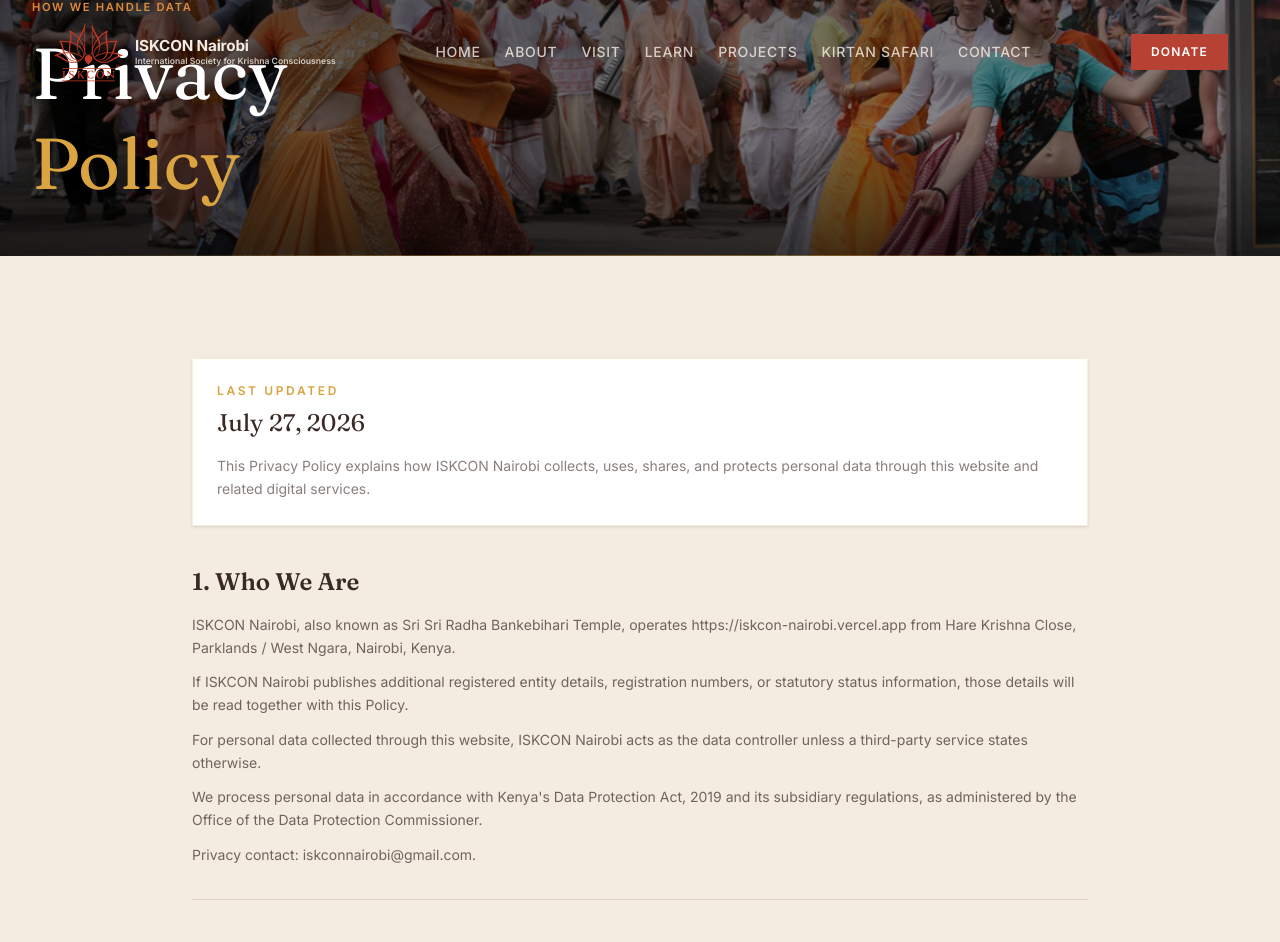
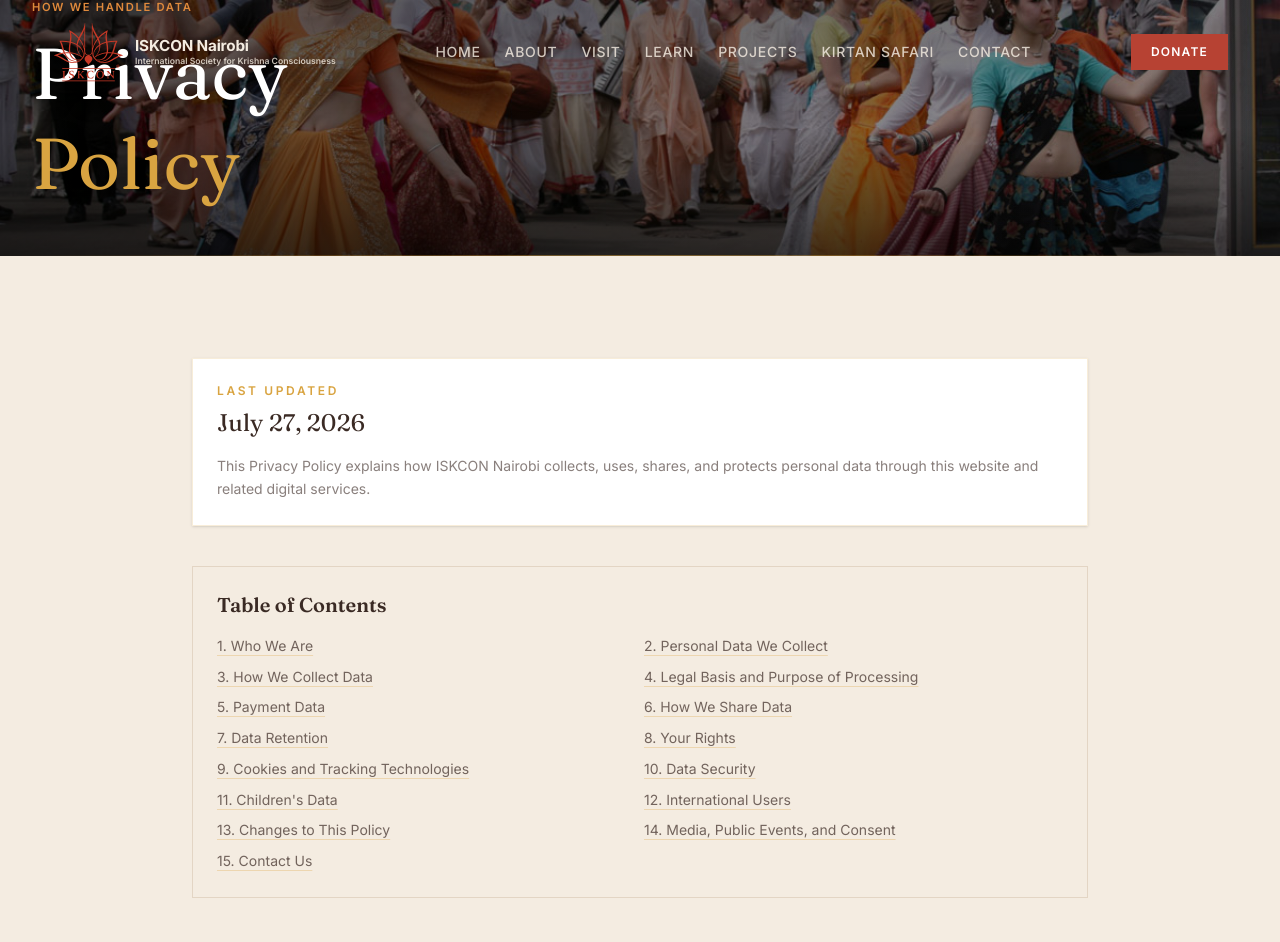
Before and after one commit to mongaremanfredo/iskcon-nairobi, a Next.js app: page /privacy in a window 1280 px wide. Shown: the top 942 px of the page. Built offline with nearby package versions, Linux system fonts and the light colour scheme.

Commit message:
Preserve legal clause numbering

```diff
--- a/src/app/privacy/page.tsx
+++ b/src/app/privacy/page.tsx
@@ -10,6 +10,37 @@ export const metadata: Metadata = {
 const lastUpdated = "July 27, 2026";
 const platformUrl = "https://iskcon-nairobi.vercel.app";
 const templeAddress = templeInfo.addressLines.join(", ");
+
+const parseClauseTitle = (title: string) => {
+  const match = title.match(/^(\d+(?:\.\d+)*)\.\s+(.+)$/);
+  return {
+    number: match?.[1] ?? "",
+    label: match?.[2] ?? title,
+  };
+};
+
+const slugify = (value: string) =>
+  value
+    .toLowerCase()
+    .replace(/&/g, "and")
+    .replace(/[^a-z0-9]+/g, "-")
+    .replace(/^-+|-+$/g, "");
+
+const sectionId = (title: string) => {
+  const { number, label } = parseClauseTitle(title);
+  const numberPart = number.replace(/\./g, "-");
+  return `section-${numberPart}-${slugify(label)}`;
+};
+
+const subClauseNumber = (title: string, index: number) => {
+  const { number } = parseClauseTitle(title);
+  return `${number}.${index + 1}`;
+};
+
+const subClauseId = (title: string, index: number) => {
+  const { label } = parseClauseTitle(title);
+  return `section-${subClauseNumber(title, index).replace(/\./g, "-")}-${slugify(label)}`;
+};
 
 const dataCategories = [
   ["Identity data", "Full name and, where relevant for children's programmes, date of birth.", "Provided directly by you."],
@@ -144,6 +175,15 @@ const privacySections = [
   },
 ];
 
+const privacyToc = [
+  privacySections[0].title,
+  "2. Personal Data We Collect",
+  privacySections[1].title,
+  "4. Legal Basis and Purpose of Processing",
+  ...privacySections.slice(2).map((section) => section.title),
+  "15. Contact Us",
+];
+
 export default function PrivacyPage() {
   return (
     <>
@@ -166,18 +206,36 @@ export default function PrivacyPage() {
               </p>
             </div>
 
+            <nav aria-labelledby="privacy-table-of-contents" className="mb-10 border border-temple-sand bg-temple-cream p-6">
+              <h2 id="privacy-table-of-contents" className="font-playfair text-xl font-semibold text-ink">Table of Contents</h2>
+              <div className="mt-4 grid gap-2 sm:grid-cols-2">
+                {privacyToc.map((title) => (
+                  <a
+                    key={title}
+                    href={`#${sectionId(title)}`}
+                    className="font-inter text-sm leading-relaxed text-ink/70 underline decoration-gold/30 underline-offset-4 transition-colors hover:text-primary"
+                  >
+                    {title}
+                  </a>
+                ))}
+              </div>
+            </nav>
+
             <article className="space-y-10">
               <section className="border-b border-temple-sand pb-8">
-                <h2 className="font-playfair text-2xl font-semibold text-ink">{privacySections[0].title}</h2>
+                <h2 id={sectionId(privacySections[0].title)} className="scroll-mt-32 font-playfair text-2xl font-semibold text-ink">{privacySections[0].title}</h2>
                 <div className="mt-4 space-y-3 font-inter text-sm leading-relaxed text-ink/70">
-                  {privacySections[0].content.map((item) => (
-                    <p key={item}>{item}</p>
+                  {privacySections[0].content.map((item, index) => (
+                    <p key={item} id={subClauseId(privacySections[0].title, index)} className="scroll-mt-32">
+                      <span className="font-semibold text-ink">{subClauseNumber(privacySections[0].title, index)} </span>
+                      {item}
+                    </p>
                   ))}
                 </div>
               </section>
 
               <section className="border-b border-temple-sand pb-8">
-                <h2 className="font-playfair text-2xl font-semibold text-ink">2. Personal Data We Collect</h2>
+                <h2 id={sectionId("2. Personal Data We Collect")} className="scroll-mt-32 font-playfair text-2xl font-semibold text-ink">2. Personal Data We Collect</h2>
                 <div className="mt-5 overflow-x-auto border border-temple-sand bg-white">
                   <table className="w-full min-w-[680px] border-collapse text-left font-inter text-xs text-ink/70">
                     <thead className="bg-temple-cream text-ink">
@@ -201,16 +259,19 @@ export default function PrivacyPage() {
               </section>
 
               <section className="border-b border-temple-sand pb-8">
-                <h2 className="font-playfair text-2xl font-semibold text-ink">{privacySections[1].title}</h2>
+                <h2 id={sectionId(privacySections[1].title)} className="scroll-mt-32 font-playfair text-2xl font-semibold text-ink">{privacySections[1].title}</h2>
                 <div className="mt-4 space-y-3 font-inter text-sm leading-relaxed text-ink/70">
-                  {privacySections[1].content.map((item) => (
-                    <p key={item}>{item}</p>
+                  {privacySections[1].content.map((item, index) => (
+                    <p key={item} id={subClauseId(privacySections[1].title, index)} className="scroll-mt-32">
+                      <span className="font-semibold text-ink">{subClauseNumber(privacySections[1].title, index)} </span>
+                      {item}
+                    </p>
                   ))}
                 </div>
               </section>
 
               <section className="border-b border-temple-sand pb-8">
-                <h2 className="font-playfair text-2xl font-semibold text-ink">4. Legal Basis and Purpose of Processing</h2>
+                <h2 id={sectionId("4. Legal Basis and Purpose of Processing")} className="scroll-mt-32 font-playfair text-2xl font-semibold text-ink">4. Legal Basis and Purpose of Processing</h2>
                 <div className="mt-5 overflow-x-auto border border-temple-sand bg-white">
                   <table className="w-full min-w-[620px] border-collapse text-left font-inter text-xs text-ink/70">
                     <thead className="bg-temple-cream text-ink">
@@ -233,17 +294,20 @@ export default function PrivacyPage() {
 
               {privacySections.slice(2).map((section) => (
                 <section key={section.title} className="border-b border-temple-sand pb-8 last:border-b-0">
-                  <h2 className="font-playfair text-2xl font-semibold text-ink">{section.title}</h2>
+                  <h2 id={sectionId(section.title)} className="scroll-mt-32 font-playfair text-2xl font-semibold text-ink">{section.title}</h2>
                   <div className="mt-4 space-y-3 font-inter text-sm leading-relaxed text-ink/70">
-                    {section.content.map((item) => (
-                      <p key={item}>{item}</p>
+                    {section.content.map((item, index) => (
+                      <p key={item} id={subClauseId(section.title, index)} className="scroll-mt-32">
+                        <span className="font-semibold text-ink">{subClauseNumber(section.title, index)} </span>
+                        {item}
+                      </p>
                     ))}
                   </div>
                 </section>
               ))}
             </article>
 
-            <div className="mt-10 border border-temple-sand bg-temple-cream p-6">
+            <div id={sectionId("15. Contact Us")} className="mt-10 scroll-mt-32 border border-temple-sand bg-temple-cream p-6">
               <h2 className="font-playfair text-xl font-semibold text-ink">15. Contact Us</h2>
               <div className="mt-3 space-y-2 font-inter text-sm leading-relaxed text-ink/70">
                 <p>{templeInfo.name}</p>
--- a/src/app/terms/page.tsx
+++ b/src/app/terms/page.tsx
@@ -10,6 +10,37 @@ export const metadata: Metadata = {
 const lastUpdated = "July 27, 2026";
 const platformUrl = "https://iskcon-nairobi.vercel.app";
 const templeAddress = templeInfo.addressLines.join(", ");
+
+const parseClauseTitle = (title: string) => {
+  const match = title.match(/^(\d+(?:\.\d+)*)\.\s+(.+)$/);
+  return {
+    number: match?.[1] ?? "",
+    label: match?.[2] ?? title,
+  };
+};
+
+const slugify = (value: string) =>
+  value
+    .toLowerCase()
+    .replace(/&/g, "and")
+    .replace(/[^a-z0-9]+/g, "-")
+    .replace(/^-+|-+$/g, "");
+
+const sectionId = (title: string) => {
+  const { number, label } = parseClauseTitle(title);
+  const numberPart = number.replace(/\./g, "-");
+  return `section-${numberPart}-${slugify(label)}`;
+};
+
+const subClauseNumber = (title: string, index: number) => {
+  const { number } = parseClauseTitle(title);
+  return `${number}.${index + 1}`;
+};
+
+const subClauseId = (title: string, index: number) => {
+  const { label } = parseClauseTitle(title);
+  return `section-${subClauseNumber(title, index).replace(/\./g, "-")}-${slugify(label)}`;
+};
 
 const termsSections = [
   {
@@ -242,13 +273,31 @@ export default function TermsPage() {
               </p>
             </div>
 
+            <nav aria-labelledby="terms-table-of-contents" className="mb-10 border border-temple-sand bg-temple-cream p-6">
+              <h2 id="terms-table-of-contents" className="font-playfair text-xl font-semibold text-ink">Table of Contents</h2>
+              <div className="mt-4 grid gap-2 sm:grid-cols-2">
+                {termsSections.map((section) => (
+                  <a
+                    key={section.title}
+                    href={`#${sectionId(section.title)}`}
+                    className="font-inter text-sm leading-relaxed text-ink/70 underline decoration-gold/30 underline-offset-4 transition-colors hover:text-primary"
+                  >
+                    {section.title}
+                  </a>
+                ))}
+              </div>
+            </nav>
+
             <article className="space-y-9">
               {termsSections.map((section) => (
                 <section key={section.title} className="border-b border-temple-sand pb-8 last:border-b-0">
-                  <h2 className="font-playfair text-2xl font-semibold text-ink">{section.title}</h2>
+                  <h2 id={sectionId(section.title)} className="scroll-mt-32 font-playfair text-2xl font-semibold text-ink">{section.title}</h2>
                   <div className="mt-4 space-y-3 font-inter text-sm leading-relaxed text-ink/70">
-                    {section.items.map((item) => (
-                      <p key={item}>{item}</p>
+                    {section.items.map((item, index) => (
+                      <p key={item} id={subClauseId(section.title, index)} className="scroll-mt-32">
+                        <span className="font-semibold text-ink">{subClauseNumber(section.title, index)} </span>
+                        {item}
+                      </p>
                     ))}
                   </div>
                 </section>
```
